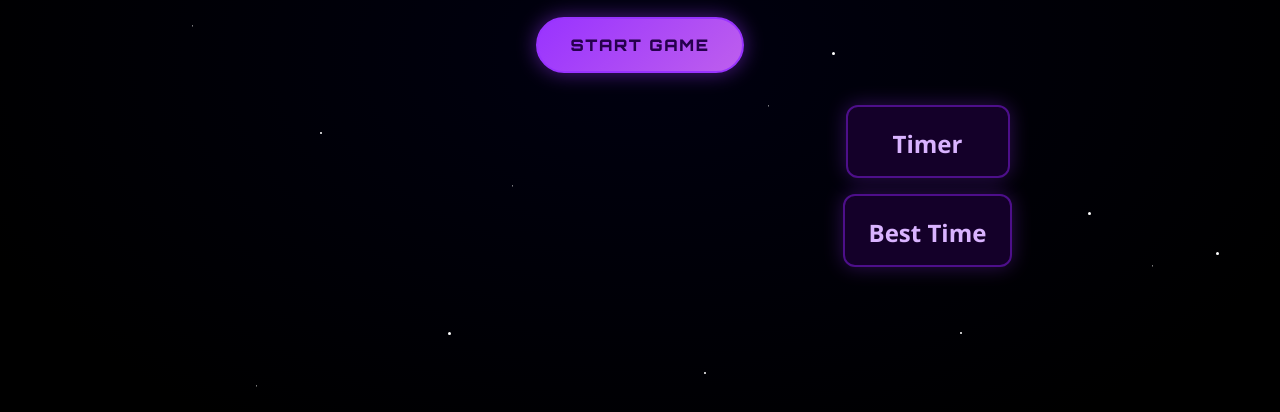
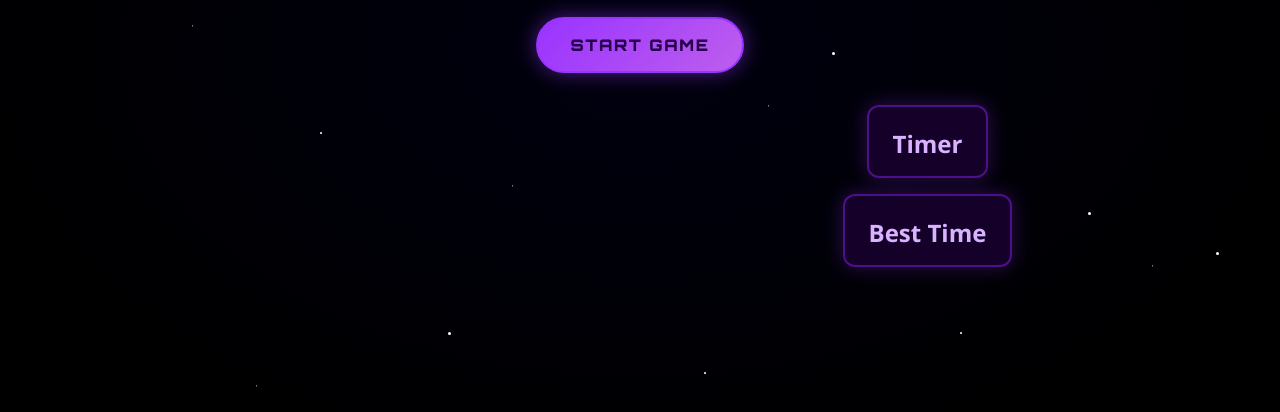
Before and after one commit to RitikRajSONI/Brain-Era, a plain HTML site: page pairbuster.html in a window 1280 px wide. Shown: the part 348-760 px from the top of the page. Drawn offline with Linux system fonts and the light colour scheme.

Commit message:
Update pairbuster.html

```diff
--- a/pairbuster.html
+++ b/pairbuster.html
@@ -27,7 +27,7 @@
       <div class="game-stats">
         <div class="stat-item">
           <div class="stat-label"></div>
-          <div class="stat-value" id="timer" style="height:auto; width:7rem">Timer</div>
+          <div class="stat-value" id="timer" style="height:auto; width:auto">Timer</div>
         </div>
       </div>
 
@@ -52,4 +52,5 @@
   <script src="pairbuster.js"></script>
 </body>
 
+
 </html>
```
